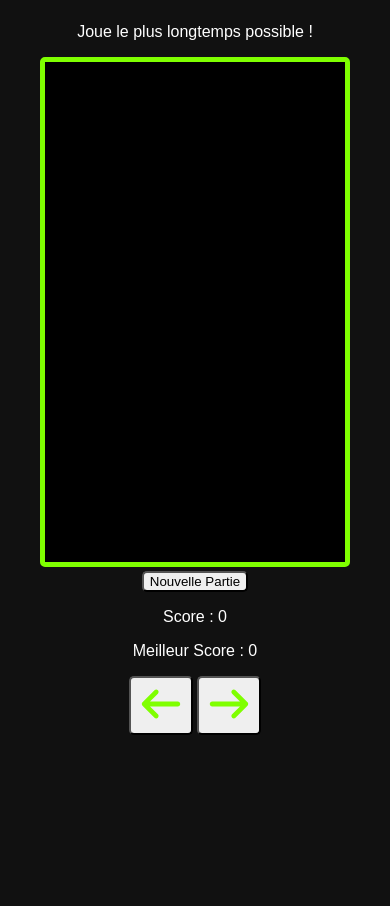
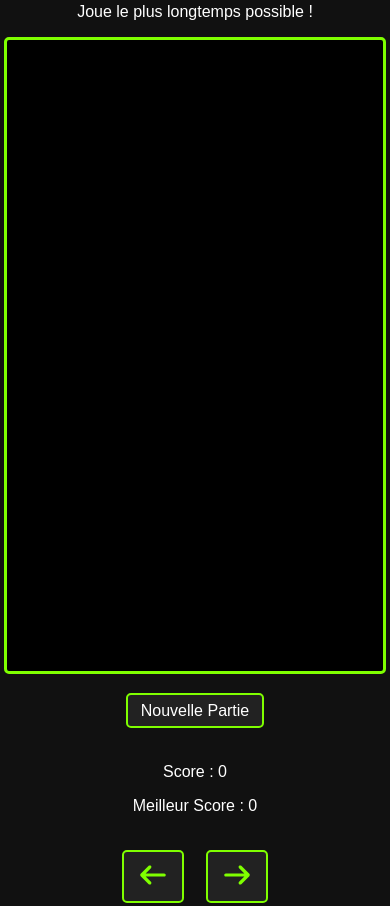
Before and after one commit to belmondtristan/Pong, a plain HTML site: page index.html in a window 390 px wide. Shown: the part 73-979 px from the top of the page. Before the commit the page ends 844 px from the top, so only its background shows below. Drawn offline with Linux system fonts and the light colour scheme.

Commit message:
correction de la recursivité encore une fois

```diff
--- a/css/style.css
+++ b/css/style.css
@@ -1,5 +1,4 @@
 body {
-
     margin: 0;
     font-family: Arial, sans-serif;
     background: #111;
@@ -8,15 +7,72 @@ body {
     flex-direction: column;
     align-items: center;
     text-align: center;
+    min-height: 100vh;
 }
 
-canvas{
-   background: black;
-   border: 5px solid chartreuse;
-   border-radius: 5px;
+#zone-de-jeux {
+    width: 100%;
+    max-width: 400px;
+    display: flex;
+    flex-direction: column;
+    align-items: center;
+    gap: 1rem;
 }
 
+canvas {
+    background: black;
+    border: 5px solid chartreuse;
+    border-radius: 5px;
+    width: 100%;
+    height: auto;
+    max-width: 100%;
+    aspect-ratio: 3/5;
+    box-sizing: border-box;
+}
 
-button{
+button {
     border-radius: 5px;
+    padding: 0.5em 1.2em;
+    font-size: 1.1em;
+    background: #222;
+    color: #fff;
+    border: 2px solid chartreuse;
+    margin: 0.2em;
+    transition: background 0.2s, color 0.2s;
 }
+button:active, button:focus {
+    background: chartreuse;
+    color: #111;
+    outline: none;
+}
+
+#arrow {
+    display: flex;
+    justify-content: center;
+    gap: 1em;
+}
+
+#arrow button img {
+    width: 40px;
+    height: 40px;
+}
+
+@media (max-width: 600px) {
+    #zone-de-jeux {
+        max-width: 98vw;
+    }
+    canvas {
+        border-width: 3px;
+    }
+    h1 {
+        font-size: 1.5em;
+    }
+    #arrow button img {
+        width: 32px;
+        height: 32px;
+    }
+    button {
+        font-size: 1em;
+        padding: 0.4em 0.8em;
+    }
+}
```
